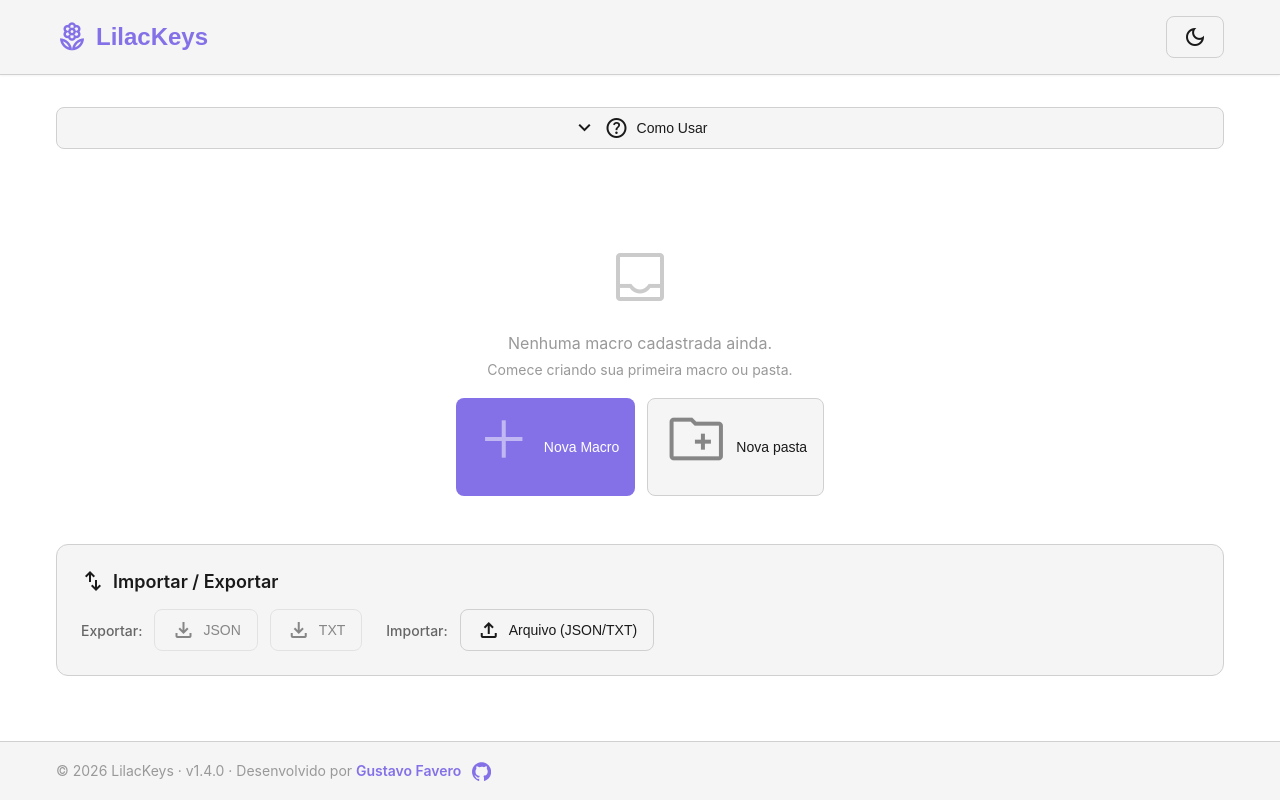
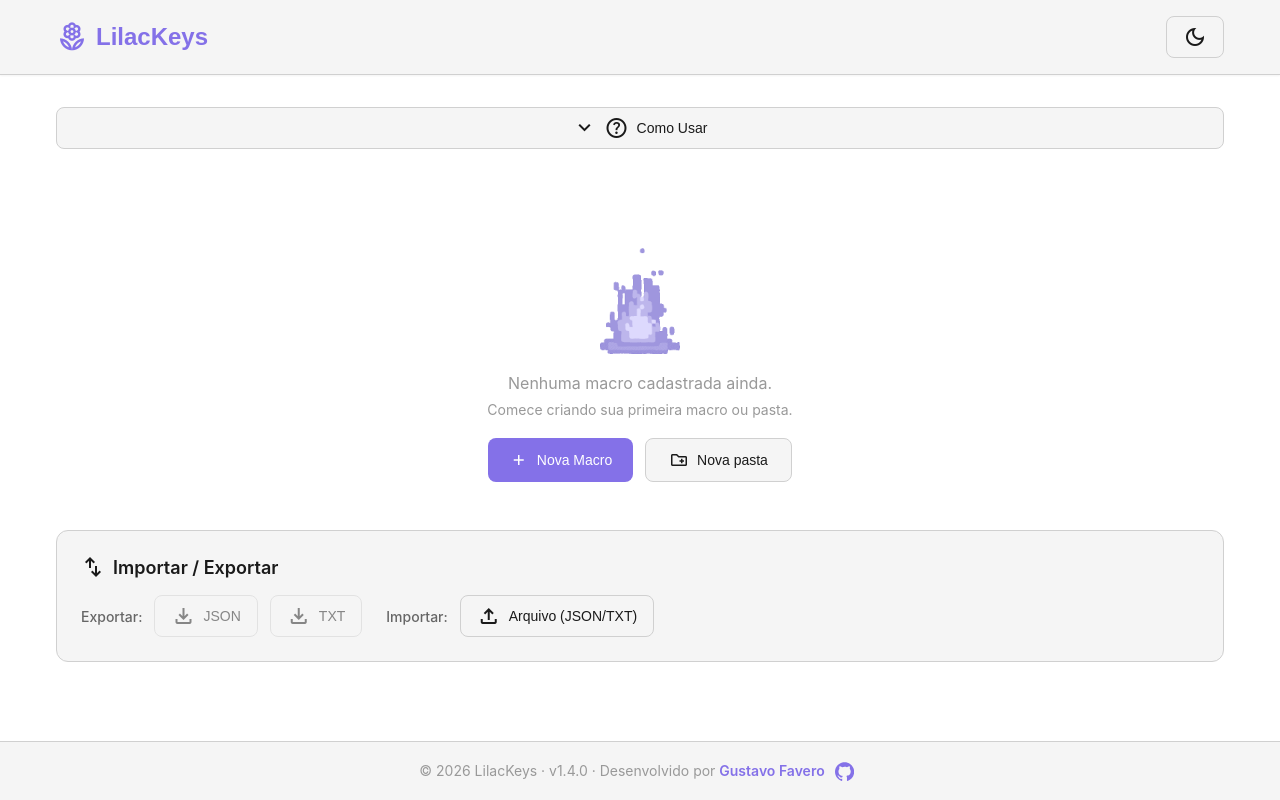
Before and after one commit to gufvr/lilac-keys, a React (Vite) app: page / in a window 1280 px wide. Built offline with nearby package versions, Linux system fonts and the light colour scheme.

Commit message:
feat(ui): refine empty state and center footer

```diff
--- a/src/App.css
+++ b/src/App.css
@@ -21,8 +21,9 @@
 .footer-content {
   display: flex;
   align-items: center;
-  justify-content: space-between;
+  justify-content: center;
   gap: 1rem;
+  text-align: center;
 }
 
 .footer-copyright {
--- a/src/components/MacroList/MacroList.css
+++ b/src/components/MacroList/MacroList.css
@@ -678,10 +678,11 @@
   color: var(--color-text-tertiary);
 }
 
-.macro-list-empty .material-symbols-outlined {
-  font-size: 4rem;
-  margin-bottom: 1rem;
-  opacity: 0.5;
+.macro-list-empty-visual {
+  display: block;
+  width: auto;
+  height: 7rem;
+  margin: 0 auto 1rem;
 }
 
 .macro-list-empty p {
@@ -698,7 +699,22 @@
   display: flex;
   justify-content: center;
   gap: 0.75rem;
+  max-width: 19rem;
   margin-top: 1.25rem;
+  margin-right: auto;
+  margin-left: auto;
+}
+
+.macro-list-empty-actions .btn {
+  flex: 1 1 0;
+  min-width: 0;
+  min-height: 2.75rem;
+  justify-content: center;
+  padding: 0.65rem 0.9rem;
+}
+
+.macro-list-empty-actions .material-symbols-outlined {
+  font-size: 1.25rem;
 }
 
 .macro-selection-delete-backdrop {
--- a/src/components/MacroList/MacroList.tsx
+++ b/src/components/MacroList/MacroList.tsx
@@ -592,7 +592,12 @@ export function MacroList({
   if (macros.length === 0 && folders.length === 0) {
     return (
       <div className="macro-list-empty">
-        <span className="material-symbols-outlined">inbox</span>
+        <img
+          className="macro-list-empty-visual"
+          src="/lilackeys-empty-fire.gif"
+          alt=""
+          aria-hidden="true"
+        />
         <p>Nenhuma macro cadastrada ainda.</p>
         <p className="macro-list-empty-hint">
           Comece criando sua primeira macro ou pasta.
```
Also changed, not shown: public/lilackeys-empty-fire.gif (added).
